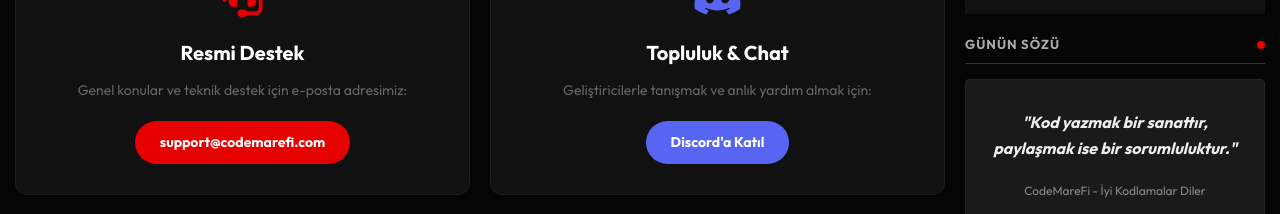
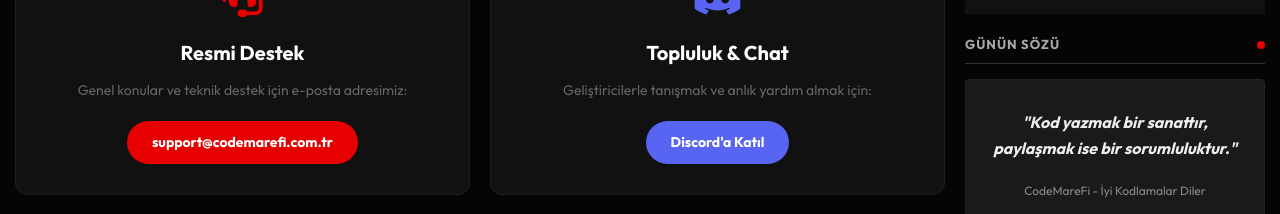
Before and after one commit to NBKBARIS/codemarefi, a Next.js app: page /iletisim in a window 1280 px wide. Shown: the part 920-1134 px from the top of the page. Built offline with nearby package versions, Linux system fonts and the light colour scheme; no server answers; the database is empty; a web font is replaced by a local one.

Commit message:
fix: iletisim sayfasi mail adresi .com.tr olarak guncellendi

```diff
--- a/app/iletisim/page.tsx
+++ b/app/iletisim/page.tsx
@@ -42,7 +42,7 @@ export default function IletisimPage() {
               <i className="fa-solid fa-headset" style={{ fontSize: '40px', color: '#e60000', marginBottom: '20px' }}></i>
               <h3 style={{ fontSize: '20px', color: '#fff', marginBottom: '10px' }}>Resmi Destek</h3>
               <p style={{ color: '#666', fontSize: '14px', marginBottom: '20px' }}>Genel konular ve teknik destek için e-posta adresimiz:</p>
-              <a href="mailto:support@codemarefi.com" style={{
+              <a href="mailto:support@codemarefi.com.tr" style={{
                 display: 'inline-block',
                 background: '#e60000',
                 color: '#fff',
@@ -55,7 +55,7 @@ export default function IletisimPage() {
               }}
               onMouseEnter={e => (e.currentTarget.style.transform = 'scale(1.05)')}
               onMouseLeave={e => (e.currentTarget.style.transform = 'scale(1)')}
-              >support@codemarefi.com</a>
+              >support@codemarefi.com.tr</a>
             </div>
 
             {/* Discord Kartı */}
```
